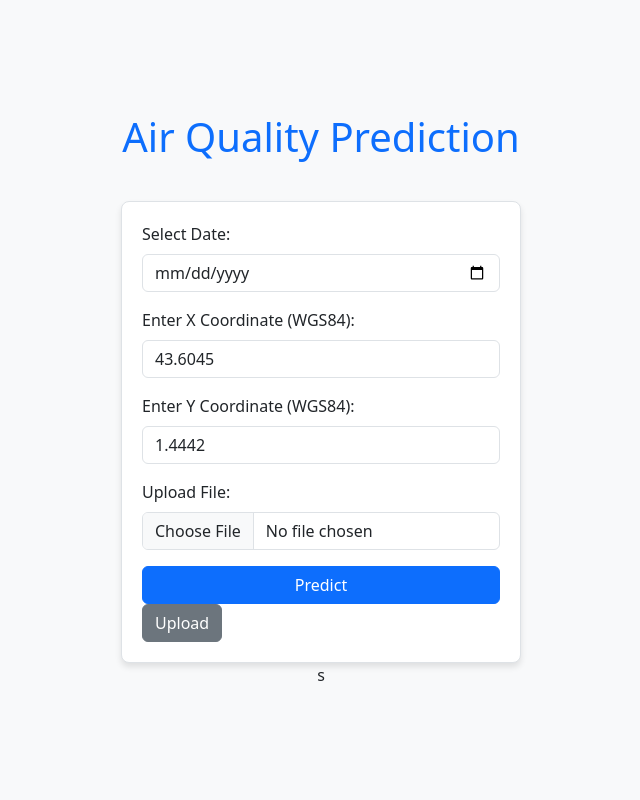
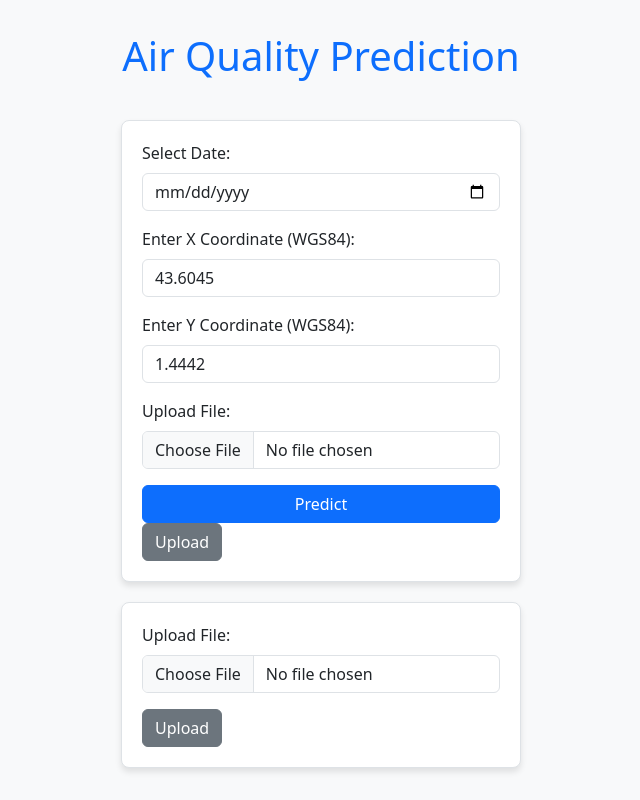
Before and after one commit to VeeraK81/air-quality-application, a Flask app: page / in a window 1280 px wide. Shown: the whole page, without its empty margins (319-959 px from the left). Run offline with Flask 3, Linux system fonts and the light colour scheme; some libraries are stand-ins or nearby versions.

Commit message:
change div

```diff
--- a/app.py
+++ b/app.py
@@ -257,8 +257,6 @@ def predict():
 
         logger.info(f"Prediction result: {result}")
 
-        upload_raw_data_s3(bucket_name, file_path, new_data)
-
         return jsonify(response)
 
     except Exception as e:
--- a/templates/index.html
+++ b/templates/index.html
@@ -76,6 +76,21 @@
 
             <!-- Separate buttons for Prediction and Upload -->
             <button type="button" id="predict-button" class="btn btn-primary">Predict</button>
+            <button type="button" id="upload-button" class="btn btn-secondary">Upload</button>
+        </form>
+    </div>
+
+    <div class="form-container">
+        <form id="upload-form" enctype="multipart/form-data">
+
+
+            <!-- File upload field -->
+            <div class="mb-3">
+                <label for="file" class="form-label">Upload File:</label>
+                <input type="file" id="file" name="file" class="form-control" required>
+            </div>
+
+            <!-- Separate buttons for Prediction and Upload -->
             <button type="button" id="upload-button" class="btn btn-secondary">Upload</button>
         </form>
     </div>
@@ -163,6 +178,5 @@
             alert("File uploaded successfully: " + uploadData.message);
         });
     </script>
-s
 </body>
 </html>
```
